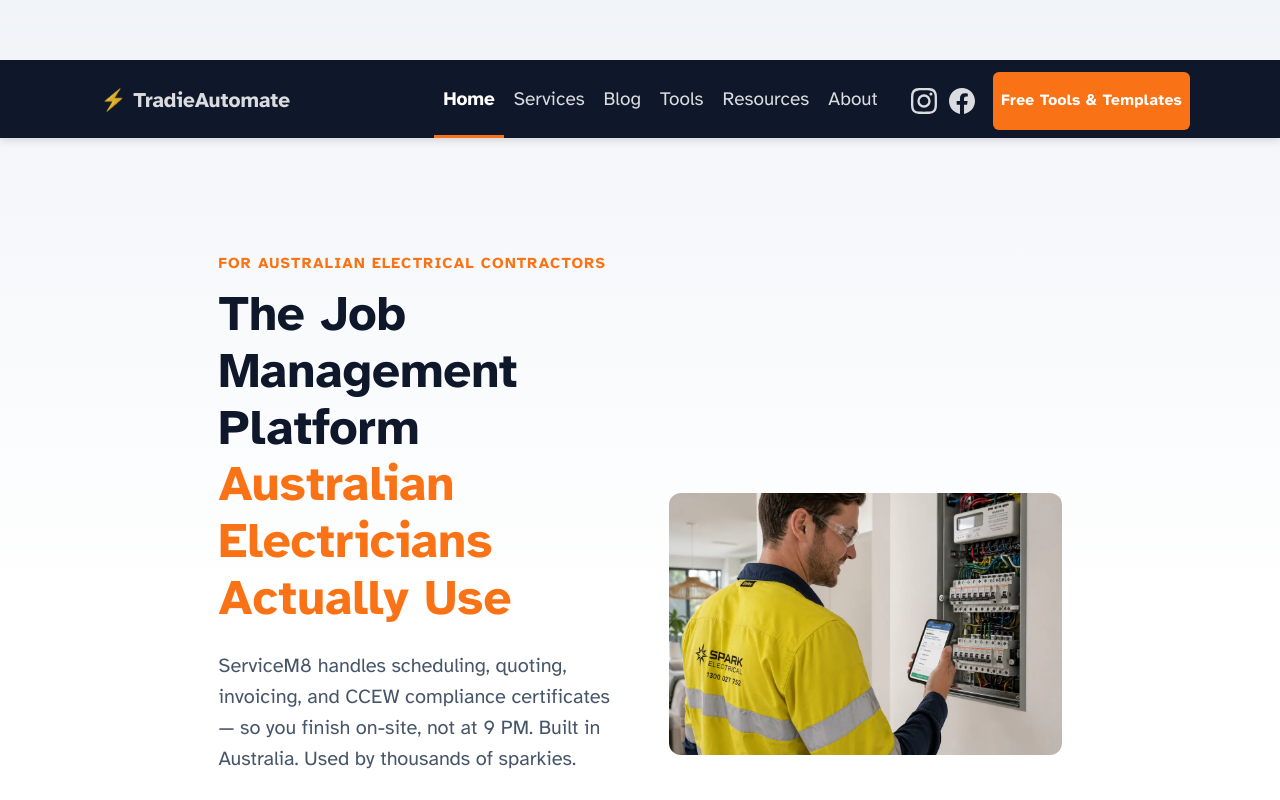
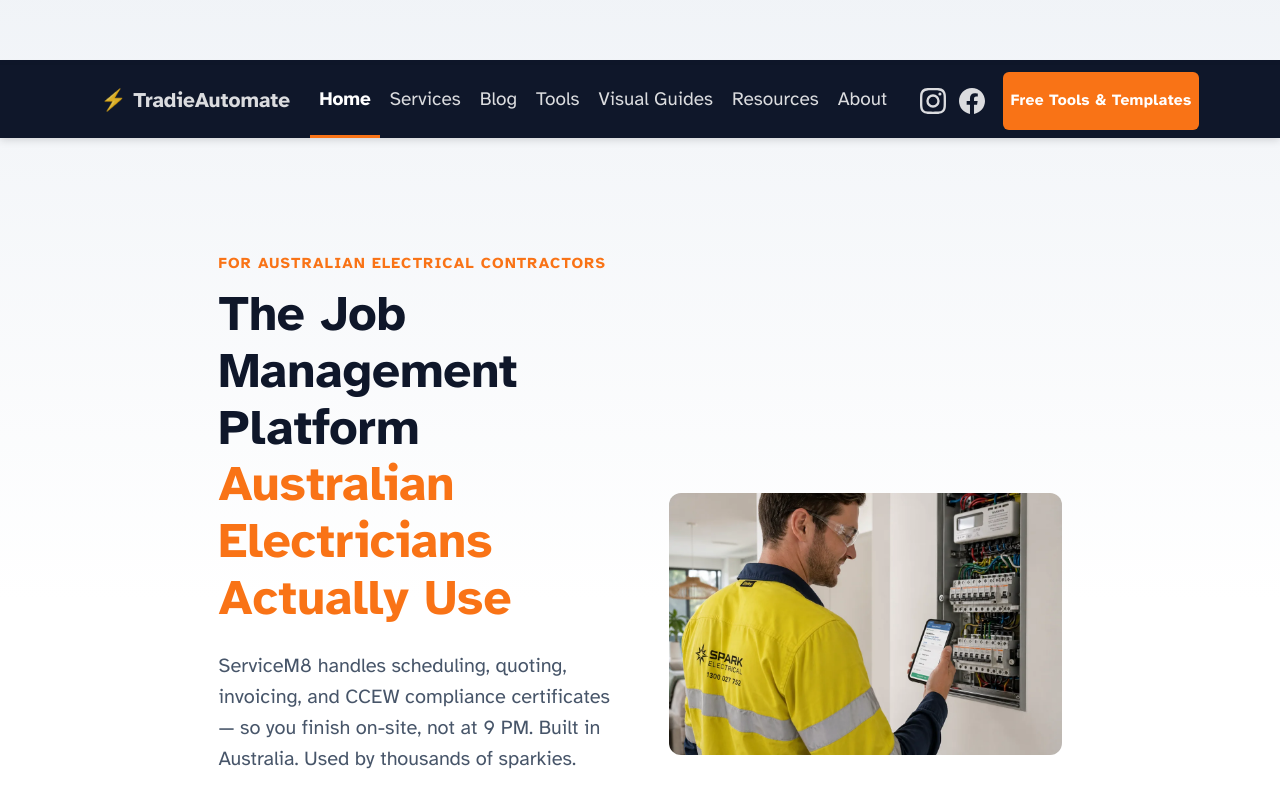
Before and after one commit to Vanders74/tradieautomate, an Astro site: page / in a window 1280 px wide. Shown: the top 800 px of the page. Built offline with nearby package versions, Linux system fonts and the light colour scheme; Astro itself is replaced by a stand-in of ours.

Commit message:
feat: add Visual Guides link to main nav + prevent label wrap
- Add /visual-guides nav link (hub now has 2 guides)
- white-space: nowrap on nav links so 'Visual Guides' stays on one line at 19px nav font

```diff
--- a/src/components/Header.astro
+++ b/src/components/Header.astro
@@ -21,6 +21,7 @@
         <HeaderLink href="/services">Services</HeaderLink>
         <HeaderLink href="/blog">Blog</HeaderLink>
         <HeaderLink href="/tools">Tools</HeaderLink>
+        <HeaderLink href="/visual-guides">Visual Guides</HeaderLink>
         <HeaderLink href="/resources">Resources</HeaderLink>
         <HeaderLink href="/about">About</HeaderLink>
       </div>
@@ -94,6 +95,7 @@
     color: rgba(255, 255, 255, 0.85);
     border-bottom: 3px solid transparent;
     text-decoration: none;
+    white-space: nowrap;
     transition: color 0.2s, border-color 0.2s;
   }
   nav a:hover {
```
